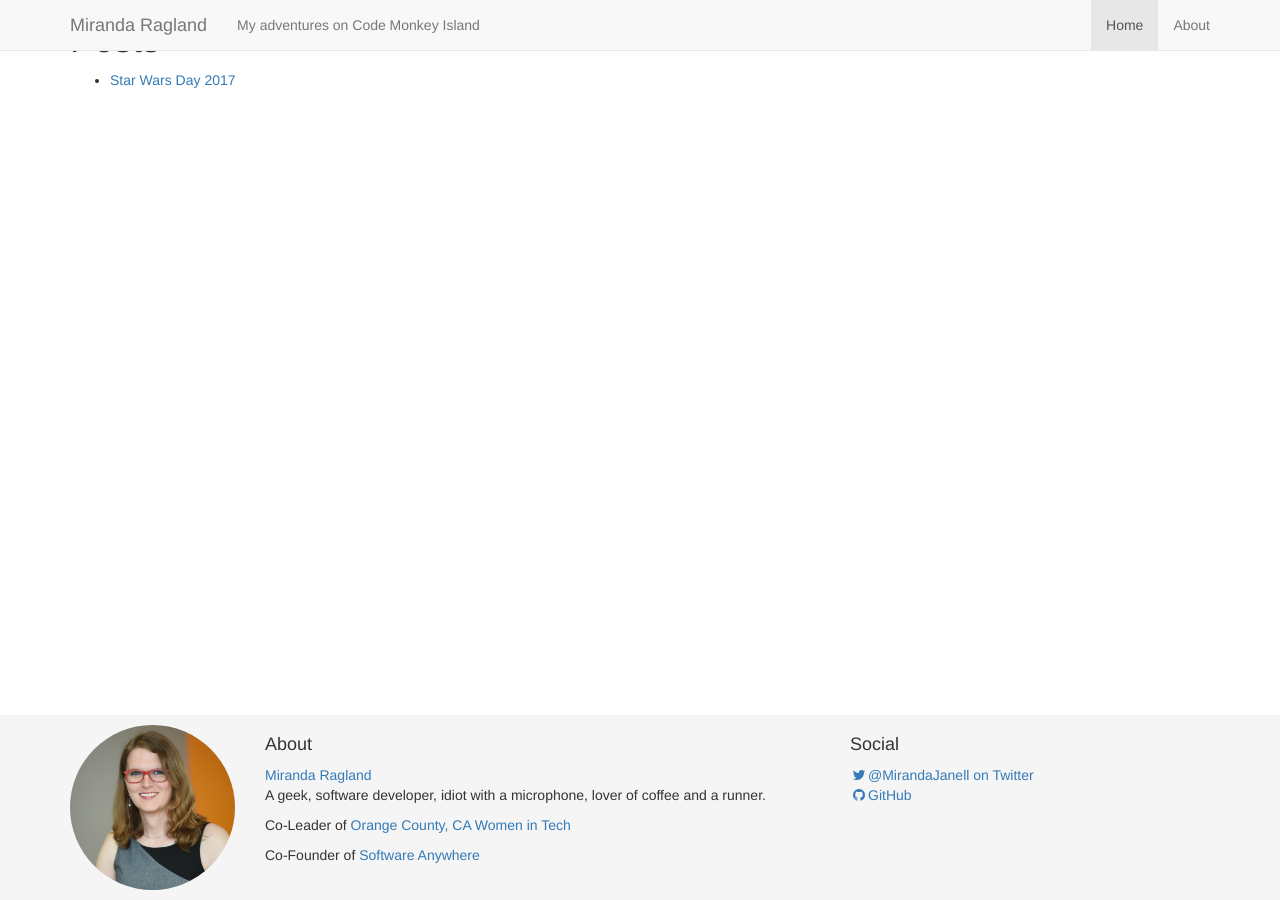
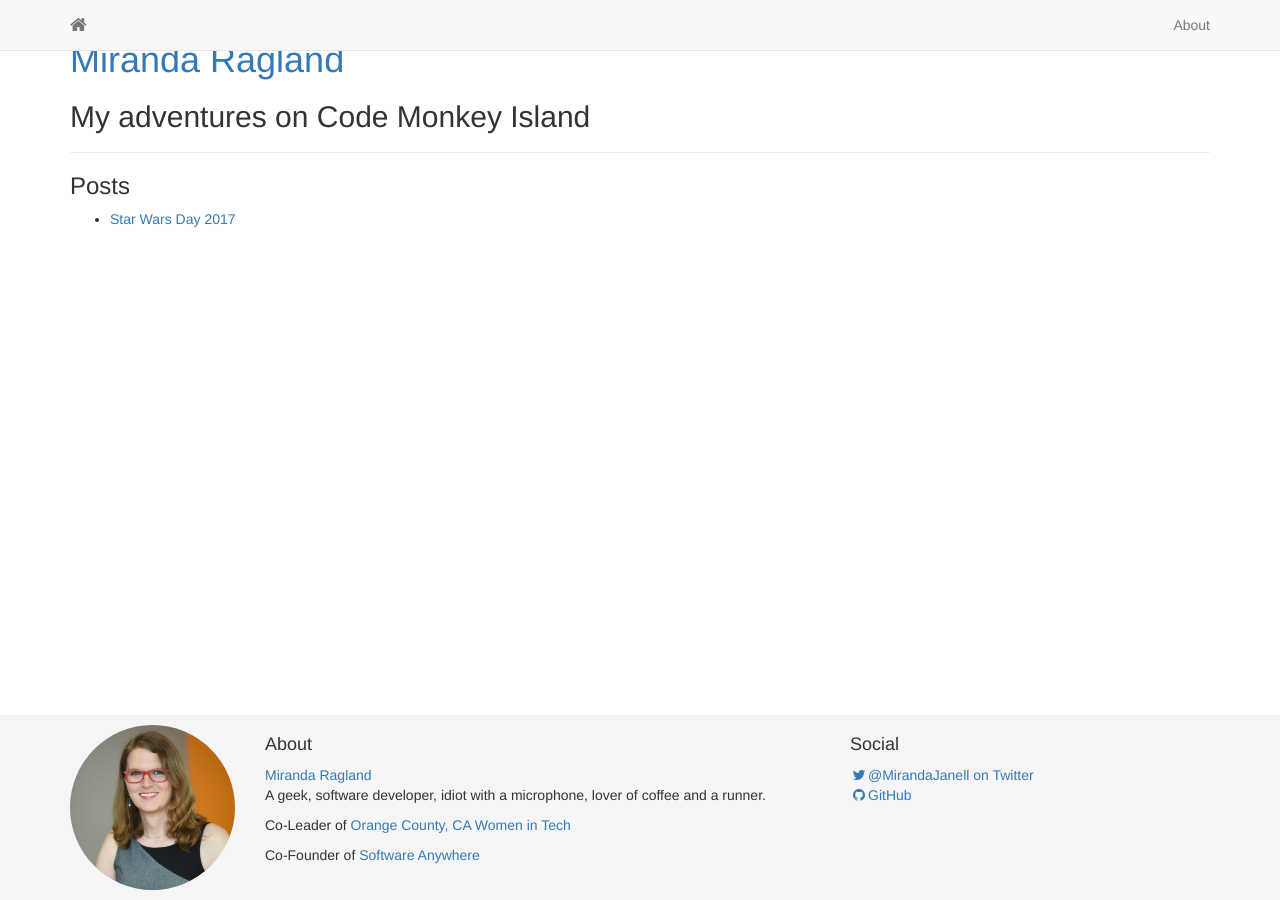
Before and after one commit to MirandaJanell/mjr-web, a Jekyll site: the page built from index.html, in a window 1280 px wide. Built offline with Jekyll 4.4.1, drawn with Linux system fonts in a browser that asks for light colours.

Commit message:
Updated design.

```diff
--- a/_includes/nav.html
+++ b/_includes/nav.html
@@ -7,12 +7,11 @@
 				<span class="icon-bar"></span>
 				<span class="icon-bar"></span>
 			</button>
-			<a class="navbar-brand" href="/">{{ site.name }}</a> <p class="navbar-text">{{ site.description }}</p>
+			<a class="navbar-brand" href="/" title="Home"><i class="fa fa-home" aria-hidden="true"></i></a>
 		</div>
 
 		<div id="navbar" class="collapse navbar-collapse">
 			<ul class="nav navbar-nav navbar-right">
-				<li class="active"><a href="/">Home</a></li>
 				<li><a href="/about">About</a></li>
 			</ul>
 		</div>
--- a/_layouts/default.html
+++ b/_layouts/default.html
@@ -26,6 +26,8 @@
 		{% include nav.html %}
 
 		<div class="container">
+			{% include header.html %}
+
 			{{ content }}
 		</div>
 
--- a/index.html
+++ b/index.html
@@ -1,7 +1,7 @@
 ---
 layout: default
 ---
-<h1>Posts</h1>
+<h3>Posts</h1>
 
 <ul class="post-links">
 {% for post in site.posts %}
```
